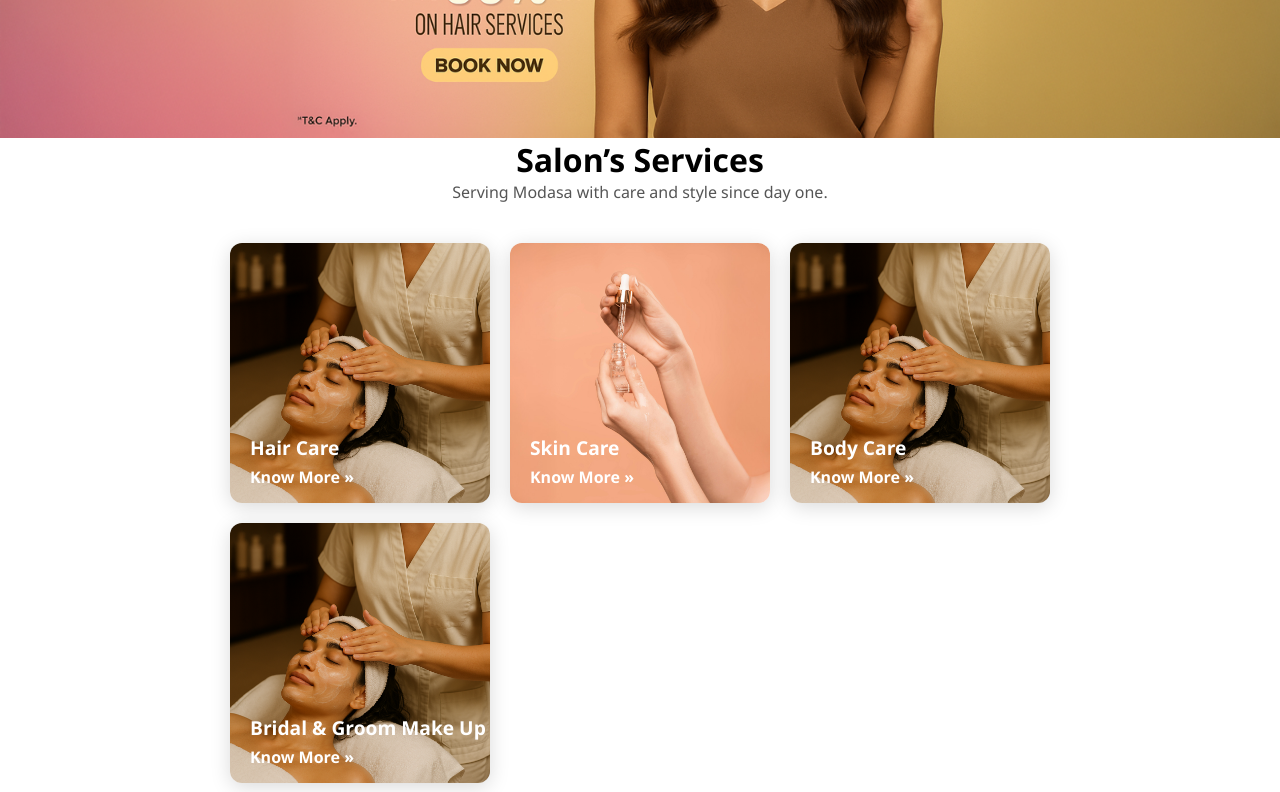
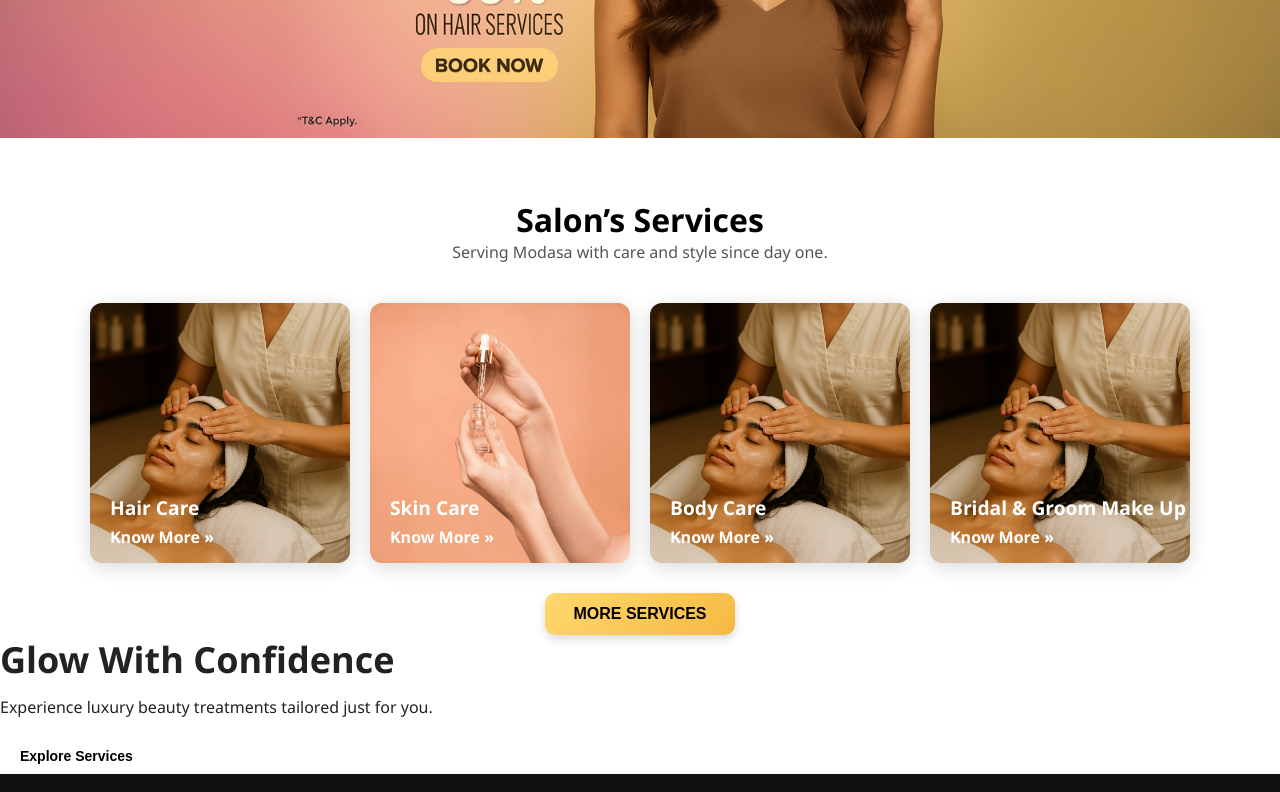
Before and after one commit to CornilPatidar/Beauty-Salon-Website, a React (Vite) app: page / in a window 1280 px wide. Shown: the part 440-1232 px from the top of the page. Built offline with nearby package versions, Linux system fonts and the light colour scheme.

Commit message:
Update ServicesSection.module.css

```diff
--- a/components/ServicesSection/ServicesSection.module.css
+++ b/components/ServicesSection/ServicesSection.module.css
@@ -3,6 +3,7 @@
     margin: 0 auto; /* centers it */
     background-color: white; /* Changed from dark to white */
     padding: 0 20px;
+    padding-top: 60px;
     text-align: center;
     color: black; /* Text color updated for light background */
   }
@@ -22,6 +23,7 @@
   }
 
   .heading {
+
     font-size: 2rem;
     font-weight: bold;
   }
@@ -33,38 +35,31 @@
 
   .grid {
     display: grid;
-    /* grid-template-columns: repeat(4, minmax(280px, 1fr));  */
-    /* grid-template-columns: repeat(4, minmax(0, 1fr)); */
-    grid-template-columns: repeat(auto-fit, minmax(280px, 1fr));
     gap: 20px;
     width: 100%;
     justify-items: center;
   }
 
-  @media (max-width: 1024px) {
+  /* Mobile: 1 per row */
+  @media (max-width: 767px) {
+    .grid {
+      grid-template-columns: 1fr;
+    }
+  }
+
+  /* Tablet: 2 per row */
+  @media (min-width: 768px) and (max-width: 1023px) {
     .grid {
       grid-template-columns: repeat(2, 1fr);
     }
   }
 
-  @media (max-width: 600px) {
+  /* Desktop: 4 per row */
+  @media (min-width: 1024px) {
     .grid {
-      grid-template-columns: 1fr;
+      grid-template-columns: repeat(4, 1fr);
     }
   }
-
-
-@media (min-width: 768px) {
-  .grid {
-    grid-template-columns: repeat(2, 1fr); /* Tablet */
-  }
-}
-
-@media (min-width: 1024px) {
-  .grid {
-    grid-template-columns: repeat(3, 1fr); /* Desktop */
-  }
-}
 
   /* Square cards */
   .card {
```
